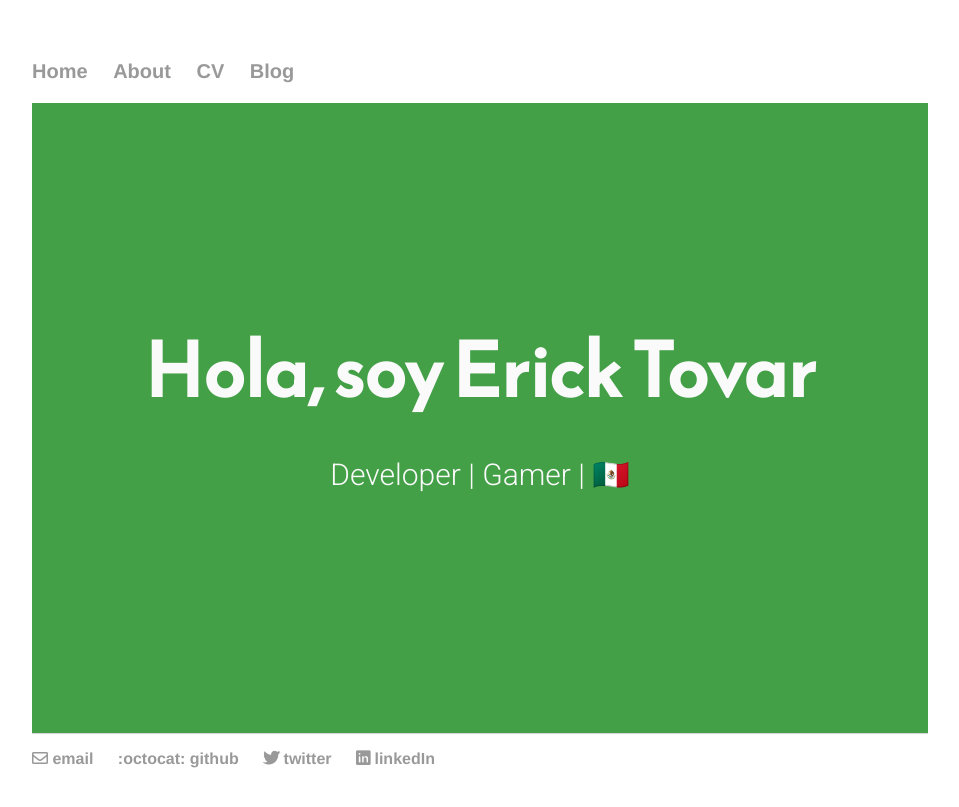
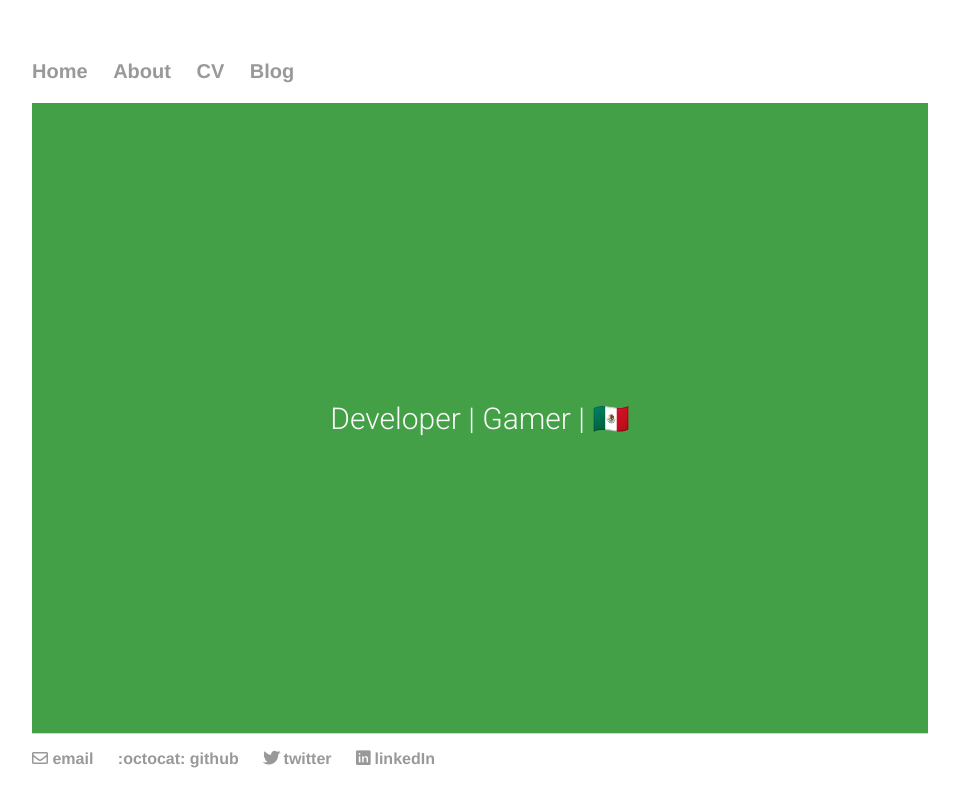
Before and after one commit to tovVAar/tovVAar.github.io, a Jekyll site: the page built from index.html, in a window 1280 px wide. Shown: the top 807 px of the page, without its empty margins (160-1119 px from the left). Built offline with Jekyll 4.4.1, drawn with Linux system fonts in a browser that asks for light colours; nearby versions of some CDN libraries; emoji names are drawn with the system emoji font.

Commit message:
removed default text...

```diff
--- a/index.html
+++ b/index.html
@@ -11,6 +11,6 @@ title: Erick Tovar, developer and pizza maker
 </script>
 
 <main>
-	<div class="intro" id="greeting">Hola, soy Erick Tovar</div>
+	<div class="intro"><div id="greeting"></div></div>
 	<div class="tagline">Developer | Gamer | :mexico:</div>
 </main>
```
